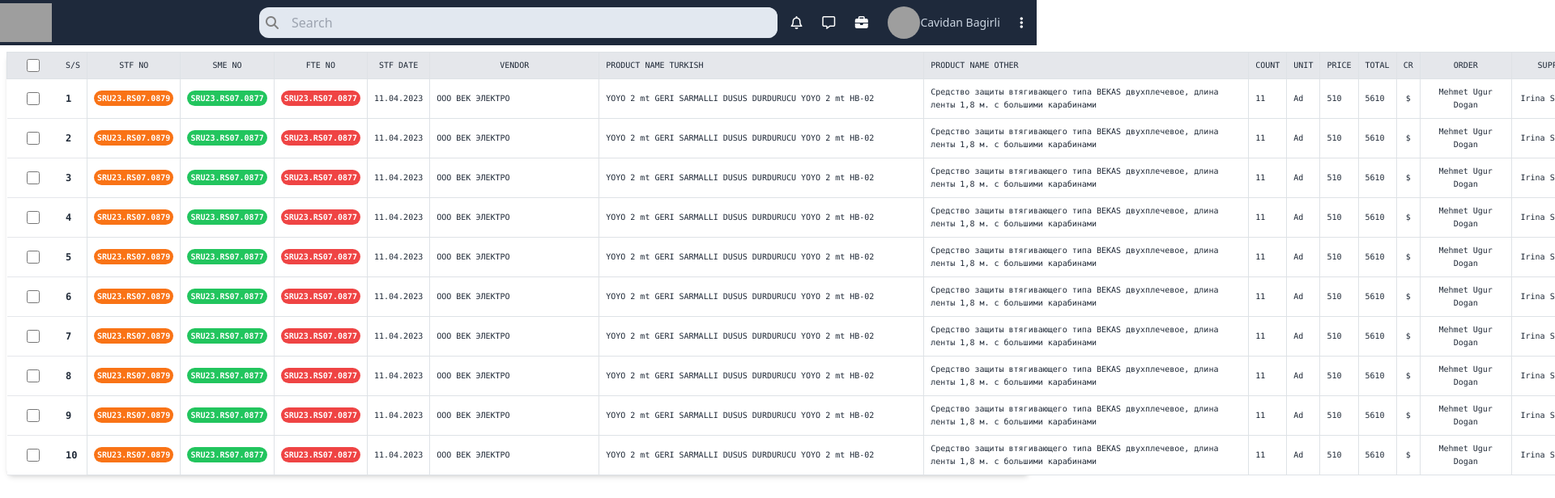
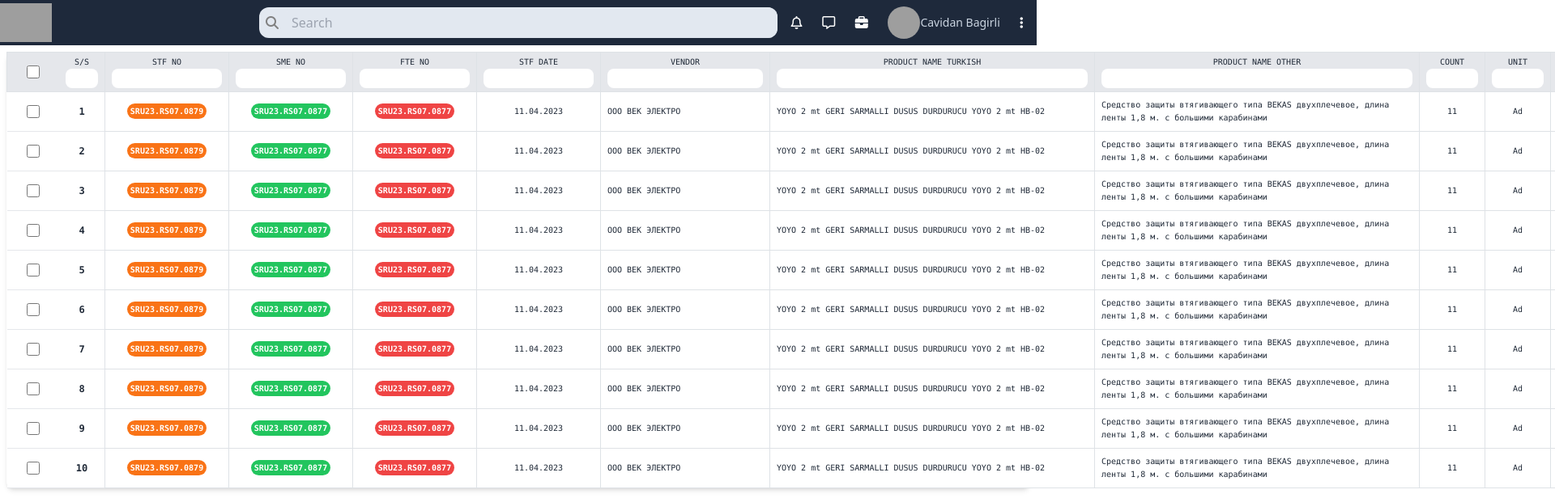
Before and after one commit to cavidanbagiri/UstaySCClient, a Vue app: page / in a window 1280 px wide. Shown: the top 616 px of the page at 81% size, 1920 px wide, since content can reach past the window. Built offline with nearby package versions, Linux system fonts and the light colour scheme; grey boxes are pictures that could not be loaded.

Commit message:
Adding Filter Section For Each Column

```diff
--- a/src/components/tables/STF_Table_Comp.vue
+++ b/src/components/tables/STF_Table_Comp.vue
@@ -12,57 +12,108 @@
                             <label for="checkbox-all-search" class="sr-only">checkbox</label>
                         </div>
                     </th>
-                    <th class="px-2 py-1 font-medium font-mono " style="font-size: smaller;">
+                    <th class="px-2 py-1 font-medium font-mono text-center" style="font-size: smaller;">
+                        <div class="flex flex-col">
                             S/S
+                            <input class="rounded-lg border-none outline-0 p-1 w-10" type="text">
+                        </div>
                     </th>
                     <th scope="col" class="px-2 py-1 font-mono font-medium text-center border" style="font-size: smaller;">
+                        <div class="flex flex-col">
                             STF NO
+                            <input class="rounded-lg border-none outline-0 p-1" type="text">
+                        </div>
                     </th>
                     <th scope="col" class="px-2 py-1 font-mono font-medium text-center border" style="font-size: smaller;">
+                        <div class="flex flex-col">
                             SME NO
+                            <input class="rounded-lg border-none outline-0 p-1" type="text">
+                        </div>
                     </th>
 
                     <th scope="col" class="px-2 py-1 font-mono font-medium text-center border" style="font-size: smaller;">
+                        <div class="flex flex-col">
                             FTE NO
+                            <input class="rounded-lg border-none outline-0 p-1" type="text">
+                        </div>
                     </th>
                     <th scope="col" class="px-2 py-1 font-mono font-medium text-center border" style="font-size: smaller;">
-                        STF Date
+                        <div class="flex flex-col">
+                            STF DATE
+                            <input class="rounded-lg border-none outline-0 p-1" type="text">
+                        </div>
                     </th>
                     <th scope="col" class="px-2 py-1 font-mono font-medium text-center border" style="font-size: smaller;">
-                        <div class="w-48">Vendor</div>
-                    </th>
-                    <th scope="col" class="px-2 py-1 font-mono font-medium border" style="font-size: smaller;">
-                        <div class="w-96">Product name Turkish</div>
-                    </th>
-                    <th scope="col" class="px-2 py-1 font-mono font-medium border" style="font-size: smaller;">
-                        <div class="w-96">Product name Other</div>
+                        <div class="w-48  flex flex-col">
+                            Vendor
+                            <input class="rounded-lg border-none outline-0 p-1" type="text">
+                        </div>
                     </th>
                     <th scope="col" class="px-2 py-1 font-mono font-medium text-center border" style="font-size: smaller;">
-                        Count
+                        <div class="w-96 flex flex-col">
+                            Product name Turkish
+                            <input class="rounded-lg border-none outline-0 p-1" type="text">
+                        </div>
                     </th>
                     <th scope="col" class="px-2 py-1 font-mono font-medium text-center border" style="font-size: smaller;">
-                        Unit
+                        <div class="w-96 flex flex-col">
+                            Product name Other
+                            <input class="rounded-lg border-none outline-0 p-1" type="text">
+                        </div>
                     </th>
                     <th scope="col" class="px-2 py-1 font-mono font-medium text-center border" style="font-size: smaller;">
-                        Price
+                        <div class="flex flex-col">
+                            Count
+                            <input class="rounded-lg border-none outline-0 p-1 w-16" type="text">
+                        </div>
                     </th>
                     <th scope="col" class="px-2 py-1 font-mono font-medium text-center border" style="font-size: smaller;">
-                        Total
+                        <div class="flex flex-col">
+                            Unit
+                            <input class="rounded-lg border-none outline-0 p-1 w-16" type="text">
+                        </div>
                     </th>
                     <th scope="col" class="px-2 py-1 font-mono font-medium text-center border" style="font-size: smaller;">
-                        CR
+                        <div class="flex flex-col">
+                            Price
+                            <input class="rounded-lg border-none outline-0 p-1  w-20" type="text">
+                        </div>
                     </th>
                     <th scope="col" class="px-2 py-1 font-mono font-medium text-center border" style="font-size: smaller;">
-                        <div class="w-24">Order</div>
+                        <div class="flex flex-col">
+                            Total
+                            <input class="rounded-lg border-none outline-0 p-1" type="text">
+                        </div>
                     </th>
                     <th scope="col" class="px-2 py-1 font-mono font-medium text-center border" style="font-size: smaller;">
-                        <div class="w-24">Supplier</div>
+                        <div class="flex flex-col">
+                            Currency
+                            <input class="rounded-lg border-none outline-0 p-1  w-20" type="text">
+                        </div>
+                    </th>
+                    <th scope="col" class="px-2 py-1 font-mono font-medium text-center border" style="font-size: smaller;">
+                        <div class="flex flex-col">
+                            Order
+                            <input class="rounded-lg border-none outline-0 p-1" type="text">
+                        </div>
+                    </th>
+                    <th scope="col" class="px-2 py-1 font-mono font-medium text-center border" style="font-size: smaller;">
+                        <div class="flex flex-col">
+                            Supplier
+                            <input class="rounded-lg border-none outline-0 p-1" type="text">
+                        </div>
                     </th>
                     <th scope="col" class="px-2 py-1  font-mono font-medium text-center border" style="font-size: smaller;">
+                        <div class="flex flex-col items-center">
                             Certificate
+                            <input class="rounded-lg border-none outline-0 p-1  w-16" type="text">
+                        </div>
                     </th>
                     <th scope="col" class="px-2 py-1  font-mono font-medium text-center border" style="font-size: smaller;">
+                        <div class="flex flex-col">
                             Passport
+                            <input class="rounded-lg border-none outline-0 p-1  w-16" type="text">
+                        </div>
                     </th>
                     <th scope="col" class="px-2 py-1  font-mono font-medium text-center border" style="font-size: smaller;">
                         Comment
@@ -70,8 +121,8 @@
 
                 </tr>
             </thead>
+
             <tbody>
-
                 <tr v-for="i in 10"
                     class="bg-white border-b dark:bg-gray-800 dark:border-gray-700 hover:bg-gray-50 dark:hover:bg-gray-600">
                     <td class="w-1 p-4 py-2 ">
@@ -81,19 +132,19 @@
                             <label for="checkbox-table-search-1" class="sr-only">checkbox</label>
                         </div>
                     </td>
-                    <th class="px-2 py-2 font-mono font-bold">
+                    <th class="px-2 py-2 font-mono font-bold text-center">
                         {{ i }}
                     </th>
-                    <th class="px-2 py-2 font-mono font-thin border" style="font-size: smaller;">
+                    <th class="px-2 py-2 font-mono font-thin border text-center" style="font-size: smaller;">
                         <span class="bg-orange-500 text-white p-1 rounded-full font-bold">SRU23.RS07.0879</span>
                     </th>
-                    <th class="px-2 py-2 font-mono font-thin border" style="font-size: smaller;">
-                        <span  class="bg-green-500 text-white p-1 rounded-full font-bold">SRU23.RS07.0877</span>
+                    <th class="px-2 py-2 font-mono font-thin border  text-center" style="font-size: smaller;">
+                        <span class="bg-green-500 text-white p-1 rounded-full font-bold">SRU23.RS07.0877</span>
                     </th>
-                    <th class="px-2 py-2 font-mono font-thin border" style="font-size: smaller;">
-                        <span  class="bg-red-500 text-white p-1 rounded-full font-bold">SRU23.RS07.0877</span>
+                    <th class="px-2 py-2 font-mono font-thin border  text-center" style="font-size: smaller;">
+                        <span class="bg-red-500 text-white p-1 rounded-full font-bold">SRU23.RS07.0877</span>
                     </th>
-                    <th class="px-2 py-2 font-mono font-thin border" style="font-size: smaller;">
+                    <th class="px-2 py-2 font-mono font-thin border  text-center" style="font-size: smaller;">
                         11.04.2023
                     </th>
                     <th class="px-2 py-2 font-mono font-thin border" style="font-size: smaller;">
@@ -105,16 +156,16 @@
                     <th class="px-2 py-2 font-mono font-thin border" style="font-size: smaller;">
                         Средство защиты втягивающего типа BEKAS двухплечевое, длина ленты 1,8 м. с большими карабинами
                     </th>
-                    <th class="px-2 py-2 font-mono font-thin border" style="font-size: smaller;">
+                    <th class="px-2 py-2 font-mono font-thin border text-center" style="font-size: smaller;">
                         11
                     </th>
-                    <th class="px-2 py-2 font-mono font-thin border" style="font-size: smaller;">
+                    <th class="px-2 py-2 font-mono font-thin border text-center" style="font-size: smaller;">
                         Ad
                     </th>
-                    <th class="px-2 py-2 font-mono font-thin border" style="font-size: smaller;">
+                    <th class="px-2 py-2 font-mono font-thin border text-center" style="font-size: smaller;">
                         510
                     </th>
-                    <th class="px-2 py-2 font-mono font-thin border" style="font-size: smaller;">
+                    <th class="px-2 py-2 font-mono font-thin border text-center" style="font-size: smaller;">
                         5610
                     </th>
                     <th class="px-2 py-2 font-mono font-thin text-center border" style="font-size: smaller;">
@@ -130,14 +181,15 @@
                         <span class="font-bold"><i class="fa-solid fa-check fa-xl" style="color:green"></i></span>
                     </th>
                     <th class="px-2 py-2 font-mono font-thin text-center border" style="font-size: smaller;">
-                        <span  class="font-bold"><i class="fa-solid fa-xmark fa-xl" style="color:red"></i></span>
+                        <span class="font-bold"><i class="fa-solid fa-xmark fa-xl" style="color:red"></i></span>
                     </th>
                     <th class="px-2 py-2 font-mono font-thin text-center border" style="font-size: smaller;">
                         <div class="w-96">Lorem ipsum dolor sit amet consectetur adipisicing elit</div>
                     </th>
                 </tr>
+            </tbody>
 
-            </tbody>
+
         </table>
     </div>
 </template>
```
Lines whose indentation alone changed are shown as unchanged.
